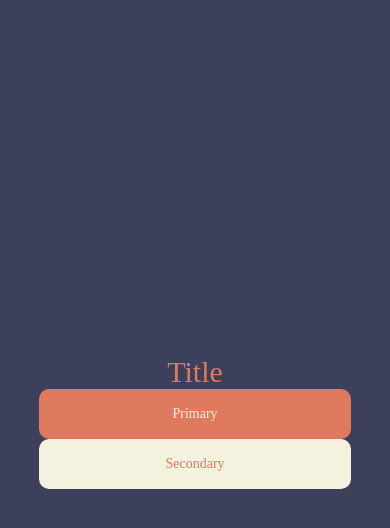
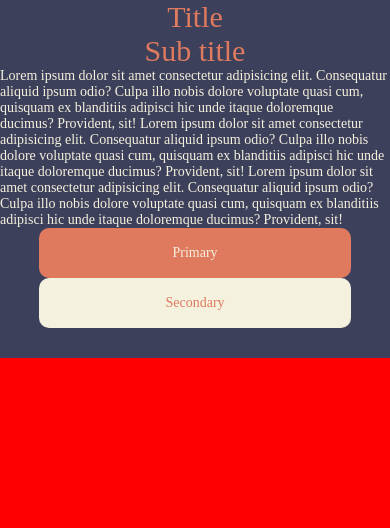
Before and after one commit to NayT37/cursorn, a React Native app: screen / in a window 390 px wide. Shown: the top 528 px of the page. Built offline with nearby package versions, Linux system fonts and the light colour scheme.

Commit message:
aug_04: Add scrollview

```diff
--- a/App.tsx
+++ b/App.tsx
@@ -1,6 +1,6 @@
 import React, {useState} from 'react';
 // Components
-import {StyleSheet, View} from 'react-native';
+import {SafeAreaView, ScrollView, StyleSheet, View} from 'react-native';
 import {CustomModal, DefaultButton, Typography} from './src/components';
 // Resources
 import {colors} from './src/utils/theme';
@@ -29,9 +29,23 @@ const App = () => {
     };
 
     return (
+        <>
+            <SafeAreaView />
+            <ScrollView style={styles.scrollContainer}>
                 <View style={styles.mainContainer}>
-            <Typography size={30} color={colors.primary}>
+                    <Typography color={colors.primary} size={30} variant="bold">
                         Title
+                    </Typography>
+                    <Typography color={colors.primary} size={30} variant="medium">
+                        Sub title
+                    </Typography>
+                    <Typography color={colors.white} variant="regular">
+                        Lorem ipsum dolor sit amet consectetur adipisicing elit. Consequatur aliquid ipsum odio? Culpa illo nobis dolore voluptate
+                        quasi cum, quisquam ex blanditiis adipisci hic unde itaque doloremque ducimus? Provident, sit! Lorem ipsum dolor sit amet
+                        consectetur adipisicing elit. Consequatur aliquid ipsum odio? Culpa illo nobis dolore voluptate quasi cum, quisquam ex
+                        blanditiis adipisci hic unde itaque doloremque ducimus? Provident, sit! Lorem ipsum dolor sit amet consectetur adipisicing
+                        elit. Consequatur aliquid ipsum odio? Culpa illo nobis dolore voluptate quasi cum, quisquam ex blanditiis adipisci hic unde
+                        itaque doloremque ducimus? Provident, sit!
                     </Typography>
                     <DefaultButton onPress={showAlert} text="Primary" />
                     <DefaultButton theme="secondary" onPress={showAlert} text="Secondary" />
@@ -44,6 +58,8 @@ const App = () => {
                         text="Hello World"
                     />
                 </View>
+            </ScrollView>
+        </>
     );
 };
 
@@ -51,36 +67,18 @@ const App = () => {
  * This stylesheet calculates styles ONCE and avoids re rendering
  */
 const styles = StyleSheet.create({
-    title: {},
+    safeAreaViewContainer: {
+        backgroundColor: colors.secondary,
+    },
+    scrollContainer: {
+        backgroundColor: 'red',
+    },
     mainContainer: {
         alignItems: 'center',
         backgroundColor: colors.secondary,
         flex: 1,
-        height: 100,
-        justifyContent: 'center',
+        paddingBottom: 30,
         width: '100%',
-    },
-    button: {
-        width: '10%',
-    },
-    modal: {
-        alignItems: 'center',
-        flex: 1,
-        justifyContent: 'center',
-        width: '100%',
-        backgroundColor: 'rgba(0,0,0,0.35)',
-    },
-    modalWrapper: {
-        backgroundColor: colors.white,
-        width: '75%',
-        alignItems: 'center',
-        justifyContent: 'center',
-        borderRadius: 15,
-        paddingTop: 10,
-        paddingBottom: 20,
-    },
-    modalButton: {
-        height: 35,
     },
 });
 
```
Lines whose indentation alone changed are shown as unchanged.
